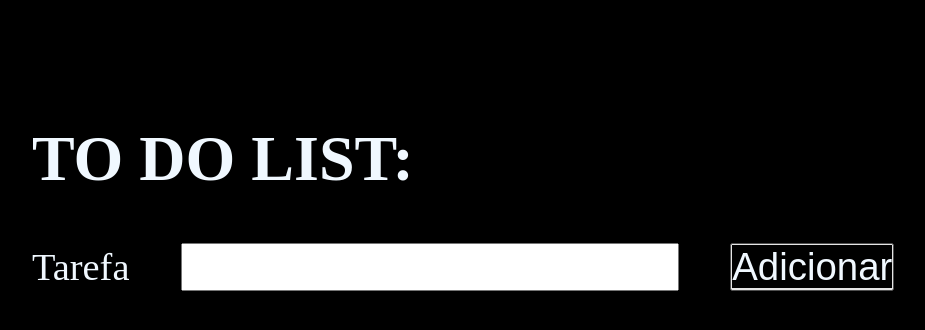
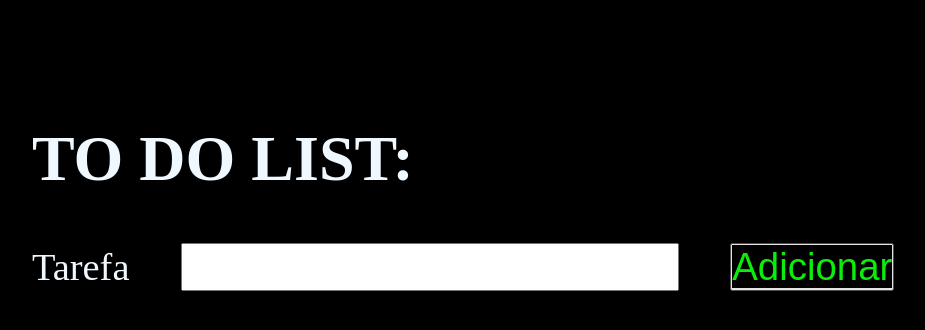
Before and after one commit to DouglasVolcato/to-do-list, a plain HTML site: page index.html in a window 1280 px wide. In both pictures the pointer is over the link "Adicionar". Shown: the top 330 px of the page, without its empty margins (90-1015 px from the left). Drawn offline with Linux system fonts and the light colour scheme.

Commit message:
Update style.css

```diff
--- a/style.css
+++ b/style.css
@@ -23,6 +23,9 @@ input, ul, label, button{
 input{
     color: black;
 }
+#botaoTarefa:hover{
+    color: rgb(12, 237, 12);
+}
 .botaoMarcar{
     margin-left: 2vw;
     color: rgb(255, 255, 255);
```
